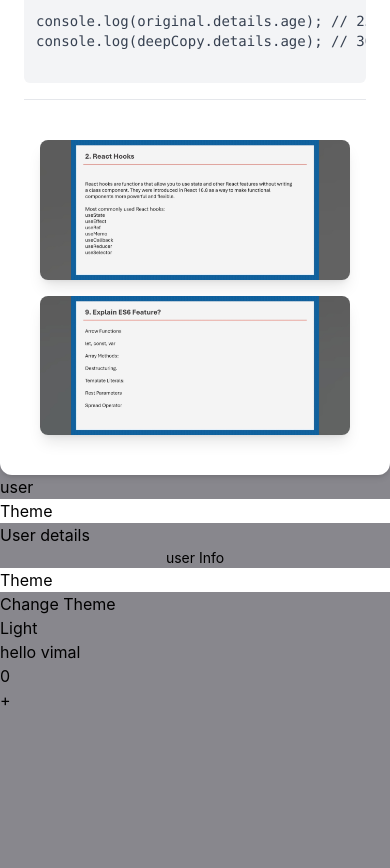
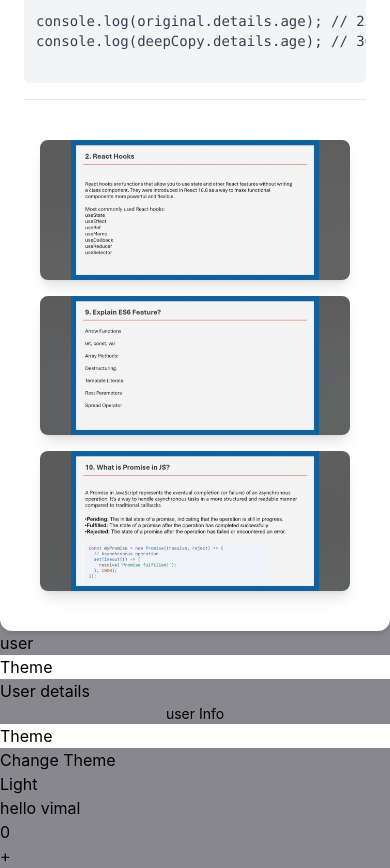
Before and after one commit to vimal336/inter-pre, a React (Vite) app: page /Interview in a window 390 px wide. Shown: the part 7120-7988 px from the top of the page. Before the commit the page ends 7832 px from the top, so only its background shows below. Built offline with nearby package versions, Linux system fonts and the light colour scheme.

Commit message:
img responsive

```diff
--- a/src/Gallery.jsx
+++ b/src/Gallery.jsx
@@ -1,10 +1,17 @@
-import React from "react";
+import { useState } from "react";
 import hooksImage from "../src/assets/images/hooks.jpg";
 import es6Image from "../src/assets/images/es6.jpg";
+import routesImage from "../src/assets/images/routes.jpg";
+import reduxImage from "../src/assets/images/redux.jpg";
+import hoistingImage from "../src/assets/images/hoisting.jpg";
+import uncontrolledImage from "../src/assets/images/uncontrolled.jpg";
+import PromiseImage from "../src/assets/images/promise.jpg";
 
-const images = [hooksImage, es6Image];
+const images = [hooksImage, es6Image, PromiseImage];
 
 const ImageGallery = () => {
+  const [fullScreenImage, setFullScreenImage] = useState(null);
+
   return (
     <div className="grid grid-cols-1 md:grid-cols-2 lg:grid-cols-2 gap-4 p-4">
       {images.map((src, index) => (
@@ -12,10 +19,23 @@ const ImageGallery = () => {
           <img
             src={src}
             alt={`Gallery Image ${index + 1}`}
-            className="w-full h-auto object-cover hover:scale-105 transition-transform duration-300"
+            className="w-full h-auto object-cover hover:scale-105 transition-transform duration-300 cursor-pointer"
+            onClick={() => setFullScreenImage(src)}
           />
         </div>
       ))}
+
+      {fullScreenImage && (
+        <div className="fixed inset-0 bg-black bg-opacity-80 flex justify-center items-center z-50">
+          <button
+            className="absolute top-4 right-4 bg-red-500 text-black px-4 py-2 rounded"
+            onClick={() => setFullScreenImage(null)}
+          >
+            X
+          </button>
+          <img src={fullScreenImage} alt="Full Screen" className="max-w-full max-h-full" />
+        </div>
+      )}
     </div>
   );
 };
```
